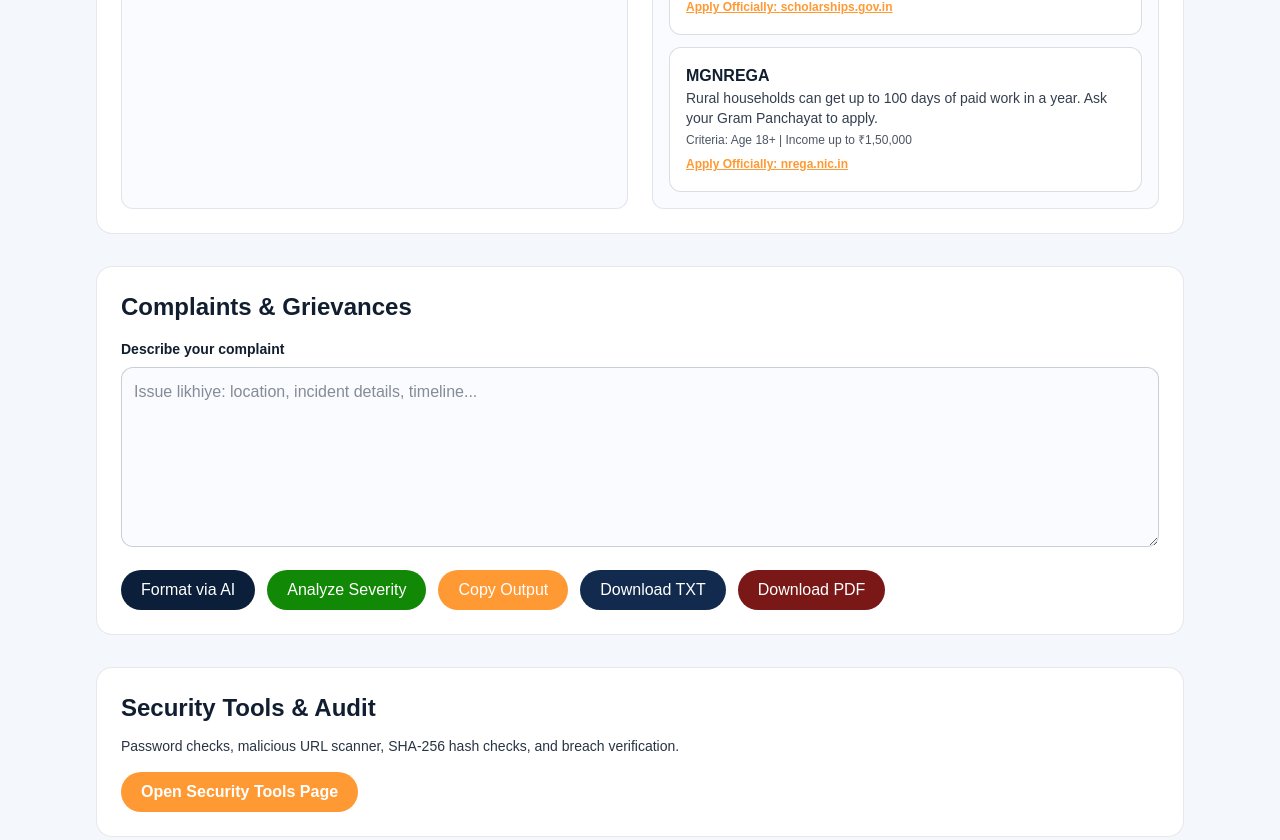
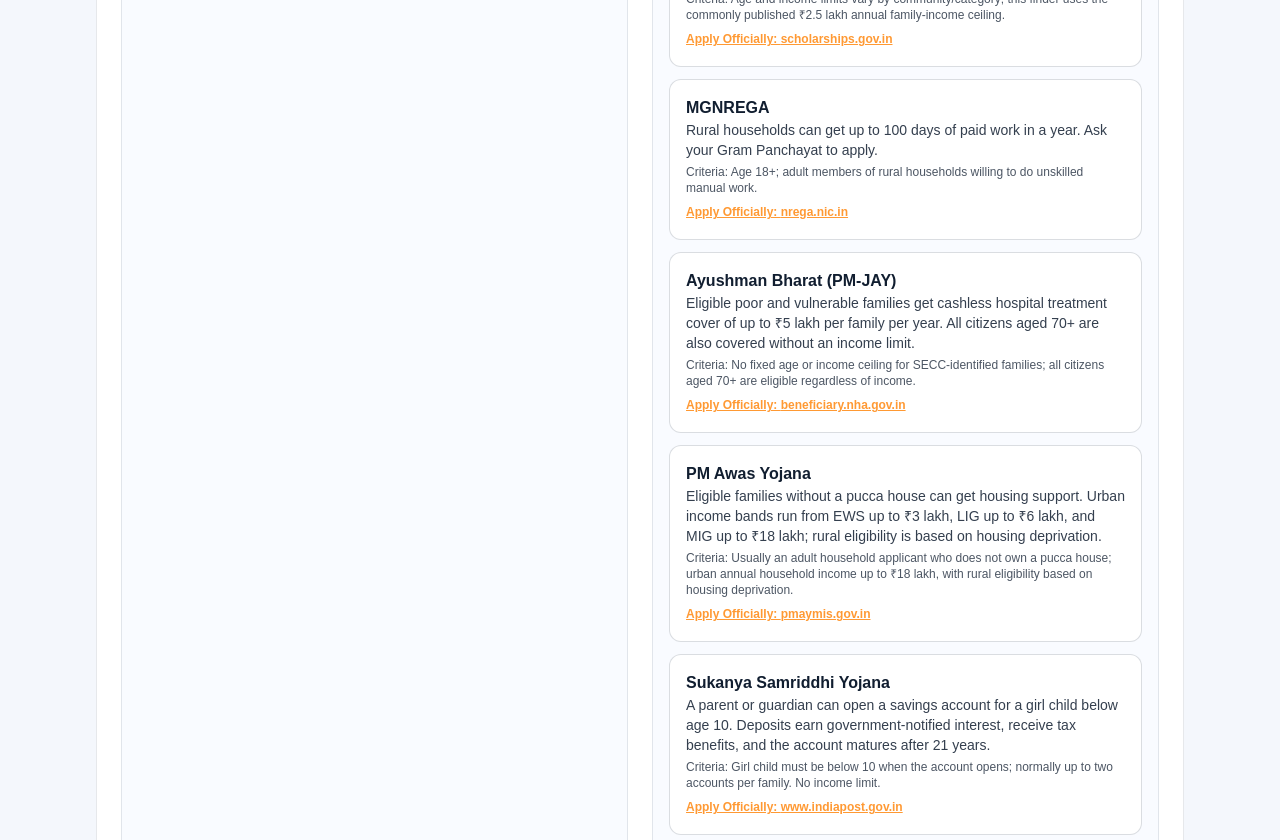
Before and after one commit to kunalkushwaha-tech/Smart-Bharat-App, a Next.js app in the folder web/: page / in a window 1280 px wide. Shown: the part 1960-2800 px from the top of the page. Built offline with nearby package versions, Linux system fonts and the light colour scheme; no server answers; the database is empty.

Commit message:
Add JSON-LD schema, branded PWA icons, more schemes, complaints history

```diff
--- a/web/app/page.tsx
+++ b/web/app/page.tsx
@@ -25,11 +25,20 @@
 type Scheme = {
   name: string;
   minAge: number;
-  maxIncome: number;
+  maxAge?: number;
+  maxIncome: number | null;
   detail: string;
+  eligibility: string;
   applyUrl: string;
   central?: boolean;
   relevantStates?: string[];
+};
+type ComplaintHistoryItem = {
+  id: string;
+  label: string;
+  timestamp: string;
+  output: string;
+  analysis: string;
 };
 type Language = "en" | "hi" | "mr";
 type QuizQuestion = {
@@ -71,6 +80,7 @@
     minAge: 18,
     maxIncome: 300000,
     detail: "Farmers can receive up to ₹6,000 per year in three instalments, paid directly into their bank account.",
+    eligibility: "Age 18+; eligible landholding farmer families, subject to scheme exclusions.",
     applyUrl: "https://pmkisan.gov.in",
     central: true,
   },
@@ -79,6 +89,7 @@
     minAge: 16,
     maxIncome: 250000,
     detail: "Financial help for eligible students from some communities to continue their studies after school.",
+    eligibility: "Age and income limits vary by community/category; this finder uses the commonly published ₹2.5 lakh annual family-income ceiling.",
     applyUrl: "https://scholarships.gov.in",
     central: true,
   },
@@ -87,10 +98,69 @@
     minAge: 18,
     maxIncome: 150000,
     detail: "Rural households can get up to 100 days of paid work in a year. Ask your Gram Panchayat to apply.",
+    eligibility: "Age 18+; adult members of rural households willing to do unskilled manual work.",
     applyUrl: "https://nrega.nic.in",
     central: true,
   },
+  {
+    name: "Ayushman Bharat (PM-JAY)",
+    minAge: 0,
+    maxIncome: null,
+    detail: "Eligible poor and vulnerable families get cashless hospital treatment cover of up to ₹5 lakh per family per year. All citizens aged 70+ are also covered without an income limit.",
+    eligibility: "No fixed age or income ceiling for SECC-identified families; all citizens aged 70+ are eligible regardless of income.",
+    applyUrl: "https://beneficiary.nha.gov.in",
+    central: true,
+  },
+  {
+    name: "PM Awas Yojana",
+    minAge: 18,
+    maxIncome: 1800000,
+    detail: "Eligible families without a pucca house can get housing support. Urban income bands run from EWS up to ₹3 lakh, LIG up to ₹6 lakh, and MIG up to ₹18 lakh; rural eligibility is based on housing deprivation.",
+    eligibility: "Usually an adult household applicant who does not own a pucca house; urban annual household income up to ₹18 lakh, with rural eligibility based on housing deprivation.",
+    applyUrl: "https://pmaymis.gov.in",
+    central: true,
+  },
+  {
+    name: "Sukanya Samriddhi Yojana",
+    minAge: 0,
+    maxAge: 10,
+    maxIncome: null,
+    detail: "A parent or guardian can open a savings account for a girl child below age 10. Deposits earn government-notified interest, receive tax benefits, and the account matures after 21 years.",
+    eligibility: "Girl child must be below 10 when the account opens; normally up to two accounts per family. No income limit.",
+    applyUrl: "https://www.indiapost.gov.in",
+    central: true,
+  },
+  {
+    name: "PM Ujjwala Yojana",
+    minAge: 18,
+    maxIncome: null,
+    detail: "Women aged 18+ in eligible deprived or poor households can receive an LPG connection with government assistance for the connection and initial setup.",
+    eligibility: "Woman aged 18+ from an eligible poor/deprived household with no existing LPG connection in the household; no single universal income ceiling.",
+    applyUrl: "https://www.pmuy.gov.in",
+    central: true,
+  },
+  {
+    name: "National Pension System (NPS)",
+    minAge: 18,
+    maxAge: 70,
+    maxIncome: null,
+    detail: "Indian citizens can build a retirement corpus through voluntary contributions. NPS offers retirement savings and tax benefits; returns depend on market-linked investments.",
+    eligibility: "Indian citizen or eligible resident aged 18–70; no income limit and contributions are voluntary.",
+    applyUrl: "https://enps.nsdl.com",
+    central: true,
+  },
+  {
+    name: "Stand-Up India",
+    minAge: 18,
+    maxIncome: null,
+    detail: "Banks can provide loans of ₹10 lakh to ₹1 crore to SC/ST or women entrepreneurs for a new Greenfield business in manufacturing, services, trading, or allied agriculture.",
+    eligibility: "SC/ST or woman entrepreneur aged 18+; for a new Greenfield enterprise. No income limit, but bank credit assessment applies.",
+    applyUrl: "https://www.standupmitra.in",
+    central: true,
+  },
 ];
+
+const COMPLAINT_HISTORY_KEY = "bharat-app-complaint-history";
 
 const indianStatesAndUnionTerritories = [
   "Andhra Pradesh", "Arunachal Pradesh", "Assam", "Bihar", "Chhattisgarh", "Goa", "Gujarat",
@@ -282,6 +352,7 @@
   const [complaintInput, setComplaintInput] = useState("");
   const [complaintOutput, setComplaintOutput] = useState("");
   const [complaintAnalysis, setComplaintAnalysis] = useState("");
+  const [complaintHistory, setComplaintHistory] = useState<ComplaintHistoryItem[]>([]);
   const [complaintError, setComplaintError] = useState<string | null>(null);
 
   const [schemeAge, setSchemeAge] = useState("");
@@ -311,6 +382,27 @@
       localStorage.setItem("theme", theme);
     }
   }, [theme, themeInitialized]);
+
+  useEffect(() => {
+    const savedHistory = localStorage.getItem(COMPLAINT_HISTORY_KEY);
+    if (!savedHistory) return;
+    try {
+      const parsed = JSON.parse(savedHistory) as unknown;
+      if (Array.isArray(parsed)) {
+        setComplaintHistory(parsed.filter((item): item is ComplaintHistoryItem => (
+          typeof item === "object"
+          && item !== null
+          && typeof (item as ComplaintHistoryItem).id === "string"
+          && typeof (item as ComplaintHistoryItem).label === "string"
+          && typeof (item as ComplaintHistoryItem).timestamp === "string"
+          && typeof (item as ComplaintHistoryItem).output === "string"
+          && typeof (item as ComplaintHistoryItem).analysis === "string"
+        )));
+      }
+    } catch (error: unknown) {
+      console.warn("Could not restore complaint history from local storage.", error);
+    }
+  }, []);
 
   useEffect(() => {
     if (new URLSearchParams(window.location.search).get("panic") !== "true") return;
@@ -446,7 +538,19 @@
       return;
     }
     setComplaintError(null);
-    setComplaintOutput(buildComplaintDraft(text));
+    const output = buildComplaintDraft(text);
+    const timestamp = new Date();
+    const nextItem: ComplaintHistoryItem = {
+      id: `${timestamp.getTime()}-${Math.random().toString(36).slice(2, 8)}`,
+      label: `Complaint #${complaintHistory.length + 1} - ${timestamp.toLocaleDateString("en-IN", { day: "numeric", month: "short" })}`,
+      timestamp: timestamp.toISOString(),
+      output,
+      analysis: complaintAnalysis,
+    };
+    const nextHistory = [nextItem, ...complaintHistory];
+    setComplaintOutput(output);
+    setComplaintHistory(nextHistory);
+    localStorage.setItem(COMPLAINT_HISTORY_KEY, JSON.stringify(nextHistory));
   };
 
   const runAIComplaintAnalyzer = () => {
@@ -544,6 +648,18 @@
     setComplaintError(null);
   };
 
+  const viewComplaintHistoryItem = (item: ComplaintHistoryItem) => {
+    setComplaintOutput(item.output);
+    setComplaintAnalysis(item.analysis);
+    setComplaintError(null);
+  };
+
+  const clearComplaintHistory = () => {
+    setComplaintHistory([]);
+    localStorage.removeItem(COMPLAINT_HISTORY_KEY);
+    setComplaintError(null);
+  };
+
   const evaluateSchemeFor = (scheme: Scheme) => {
     const age = Number.parseInt(schemeAge, 10);
     const income = Number.parseInt(schemeIncome, 10);
@@ -552,7 +668,7 @@
       setSchemeEvaluation(
         `${scheme.name}
 Detail: ${scheme.detail}
-Eligibility Rule: Age >= ${scheme.minAge}, Income <= ₹${scheme.maxIncome.toLocaleString("en-IN")}
+Eligibility Rule: ${scheme.eligibility}
 Apply: ${scheme.applyUrl}
 Status: Awaiting profile input (enter age + annual income).`,
       );
@@ -560,10 +676,12 @@
     }
     setSchemeError(null);
 
-    const eligible = age >= scheme.minAge && income <= scheme.maxIncome;
+    const eligible = age >= scheme.minAge
+      && (scheme.maxAge === undefined || age <= scheme.maxAge)
+      && (scheme.maxIncome === null || income <= scheme.maxIncome);
     setSchemeEvaluation(
       `${scheme.name}
-Eligibility Rule: Age >= ${scheme.minAge}, Income <= ₹${scheme.maxIncome.toLocaleString("en-IN")}
+Eligibility Rule: ${scheme.eligibility}
 Your Profile: Age ${age}, Income ₹${income.toLocaleString("en-IN")}
 Status: ${eligible ? "Eligible ✅" : "Not Eligible ❌"}
 Detail: ${scheme.detail}
@@ -584,7 +702,10 @@
 
     const matched = schemeCards.filter((scheme) => {
       const appliesToState = scheme.central || !scheme.relevantStates || !schemeState || scheme.relevantStates.includes(schemeState);
-      return appliesToState && age >= scheme.minAge && income <= scheme.maxIncome;
+      return appliesToState
+        && age >= scheme.minAge
+        && (scheme.maxAge === undefined || age <= scheme.maxAge)
+        && (scheme.maxIncome === null || income <= scheme.maxIncome);
     });
     setMatchingSchemeNames(matched.map((scheme) => scheme.name));
     if (matched.length === 0) {
@@ -601,7 +722,7 @@
     const summary = matched
       .map(
         (scheme) =>
-          `${scheme.name}: Eligible ✅ (Age >= ${scheme.minAge}, Income <= ₹${scheme.maxIncome.toLocaleString("en-IN")})`,
+          `${scheme.name}: Eligible ✅ (${scheme.eligibility})`,
       )
       .join("\n");
     setSchemeEvaluation(summary);
@@ -949,8 +1070,7 @@
                     <p className="font-bold">{scheme.name}</p>
                     <p className="text-sm opacity-85">{scheme.detail}</p>
                     <p className="mt-1 text-xs opacity-75">
-                      Criteria: Age {scheme.minAge}+ | Income up to ₹
-                      {scheme.maxIncome.toLocaleString("en-IN")}
+                      Criteria: {scheme.eligibility}
                     </p>
                     <a
                       href={scheme.applyUrl}
@@ -1066,6 +1186,64 @@
               {complaintAnalysis}
             </pre>
           ) : null}
+
+          <div className={`mt-6 rounded-xl border p-4 ${
+            isDark ? "border-white/10 bg-[#122A4D]" : "border-[#0B1F3A]/10 bg-[#F9FBFF]"
+          }`}>
+            <div className="flex flex-wrap items-center justify-between gap-3">
+              <div>
+                <h3 className="font-bold">My Complaints</h3>
+                <p className="text-xs opacity-75">Local-only history. These formatted complaints are stored in this browser and are not synced to any server.</p>
+              </div>
+              {complaintHistory.length > 0 ? (
+                <button
+                  type="button"
+                  onClick={clearComplaintHistory}
+                  className="rounded-full border border-[#d93838] px-3 py-1 text-xs font-semibold text-[#ffb0b0]"
+                >
+                  Clear History
+                </button>
+              ) : null}
+            </div>
+            {complaintHistory.length > 0 ? (
+              <div className="mt-3 grid gap-2">
+                {complaintHistory.map((item) => (
+                  <div
+                    key={item.id}
+                    className={`flex flex-wrap items-center justify-between gap-2 rounded-lg border p-3 ${
+                      isDark ? "border-white/10 bg-[#0A1424]" : "border-[#0B1F3A]/10 bg-white"
+                    }`}
+                  >
+                    <div>
+                      <p className="text-sm font-semibold">{item.label}</p>
+                      <p className="text-xs opacity-70">{new Date(item.timestamp).toLocaleString("en-IN")}</p>
+                    </div>
+                    <div className="flex gap-2">
+                      <button
+                        type="button"
+                        onClick={() => viewComplaintHistoryItem(item)}
+                        className="rounded-full bg-[#0B1F3A] px-3 py-1 text-xs font-semibold text-white"
+                      >
+                        View
+                      </button>
+                      <button
+                        type="button"
+                        onClick={() => {
+                          viewComplaintHistoryItem(item);
+                          window.setTimeout(downloadComplaintAsText, 0);
+                        }}
+                        className="rounded-full bg-[#FF9933] px-3 py-1 text-xs font-semibold text-white"
+                      >
+                        Download TXT
+                      </button>
+                    </div>
+                  </div>
+                ))}
+              </div>
+            ) : (
+              <p className="mt-3 text-sm opacity-75">No formatted complaints saved yet.</p>
+            )}
+          </div>
         </section>
 
         <section
--- a/web/app/privacy/page.tsx
+++ b/web/app/privacy/page.tsx
@@ -12,7 +12,7 @@
       <a href="#privacy-content" className="skip-link">Skip to main content</a>
       <article id="privacy-content">
         <h1 className="text-3xl font-bold">Privacy Policy</h1>
-        <p className="mt-4 text-[#C8D5EA]">Bharat App stores tool history, preferences, ICE Card information, and other app data locally in your browser. Community Scam Alerts sends anonymous reports to Supabase when configured.</p>
+        <p className="mt-4 text-[#C8D5EA]">Bharat App stores tool history, preferences, ICE Card information, formatted complaint history, and other app data locally in your browser. My Complaints history is local-only and is not synced to a server. Community Scam Alerts sends anonymous reports to Supabase when configured.</p>
         <p className="mt-3 text-[#C8D5EA]">Use the button below to clear all data written by Bharat App in this browser. You can also clear site data through your browser settings.</p>
         <ClearMyData />
       </article>
```
Also changed, not shown: web/app/layout.tsx (+33 -1 lines), web/public/icon-192.png (added), web/public/icon-512.png (added), web/public/manifest.json.
